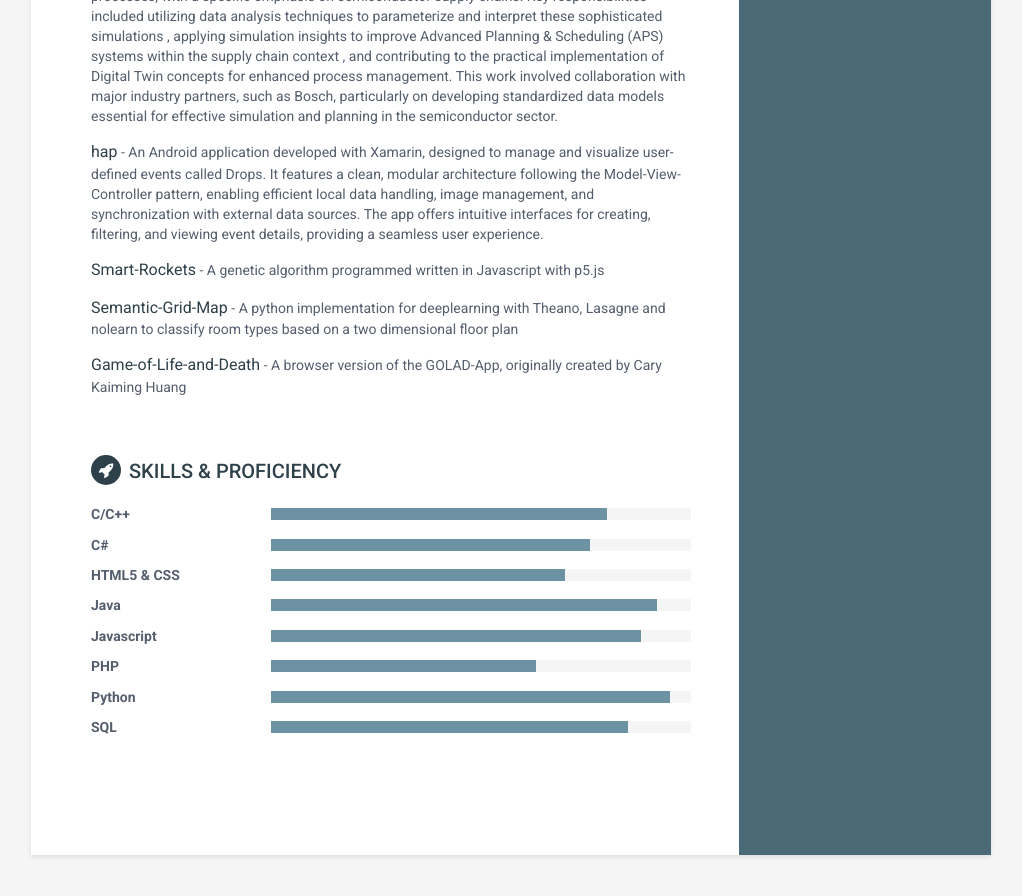
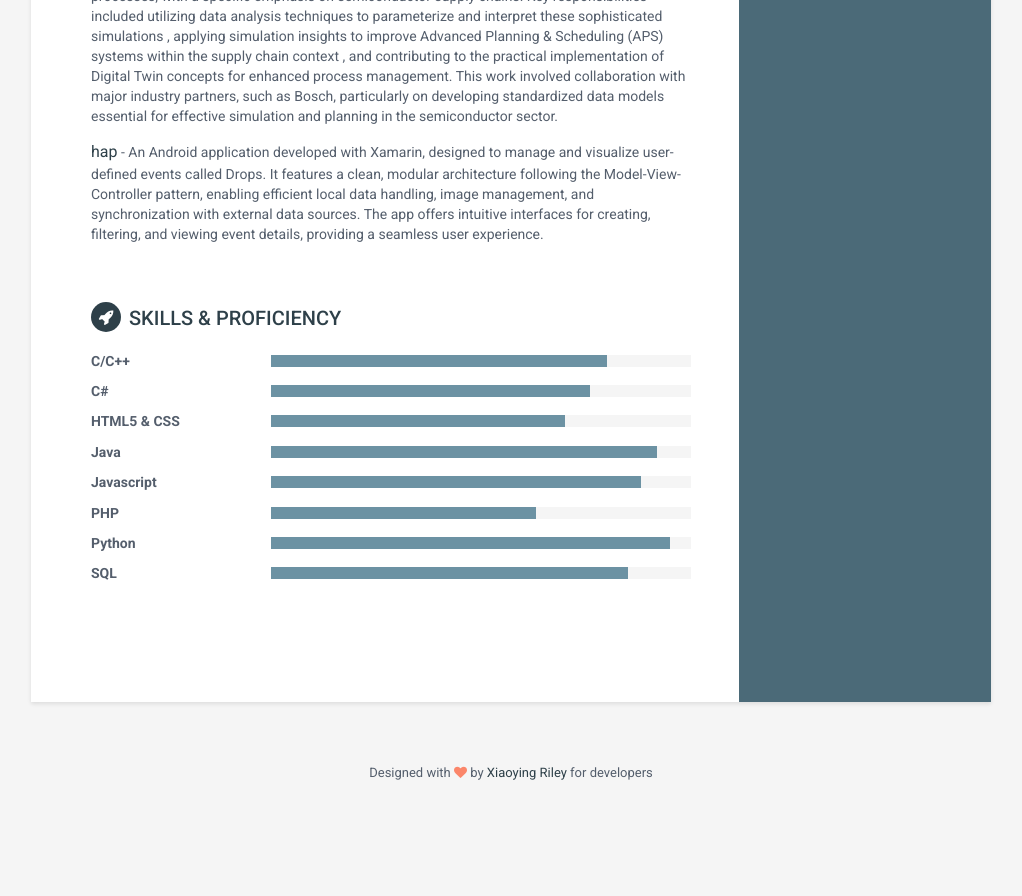
Before and after one commit to Saritus/saritus.github.io, a Jekyll site: the page built from index.html, in a window 1280 px wide and 900 px high, scrolled down 2177 px. Shown: the top 896 px of the window, without its empty margins (129-1151 px from the left). Built offline with Jekyll 4.4.1, drawn with Linux system fonts in a browser that asks for light colours; after the commit the page ends 3021 px from its top, so only the background shows below that.

Commit message:
Update projects.html

```diff
--- a/_includes/projects.html
+++ b/_includes/projects.html
@@ -36,23 +36,5 @@
   </div>
   <!--//item-->
 
-  <div class="item">
-    <span class="project-title"><a href="https://saritus.github.io/Smart-Rockets/">Smart-Rockets</a></span> -
-    <span class="project-tagline">A genetic algorithm programmed written in Javascript with p5.js</span>
-  </div>
-  <!--//item-->
-
-  <div class="item">
-    <span class="project-title"><a href="https://github.com/Saritus/Semantic-Grid-Map">Semantic-Grid-Map</a></span> -
-    <span class="project-tagline">A python implementation for deeplearning with Theano, Lasagne and nolearn to classify room types based on a two dimensional floor plan</span>
-  </div>
-  <!--//item-->
-
-  <div class="item">
-    <span class="project-title"><a href="https://saritus.github.io/Game-of-Life-and-Death/">Game-of-Life-and-Death</a></span> -
-    <span class="project-tagline">A browser version of the GOLAD-App, originally created by Cary Kaiming Huang</span>
-  </div>
-  <!--//item-->
-
 </section>
 <!--//section-->
```
